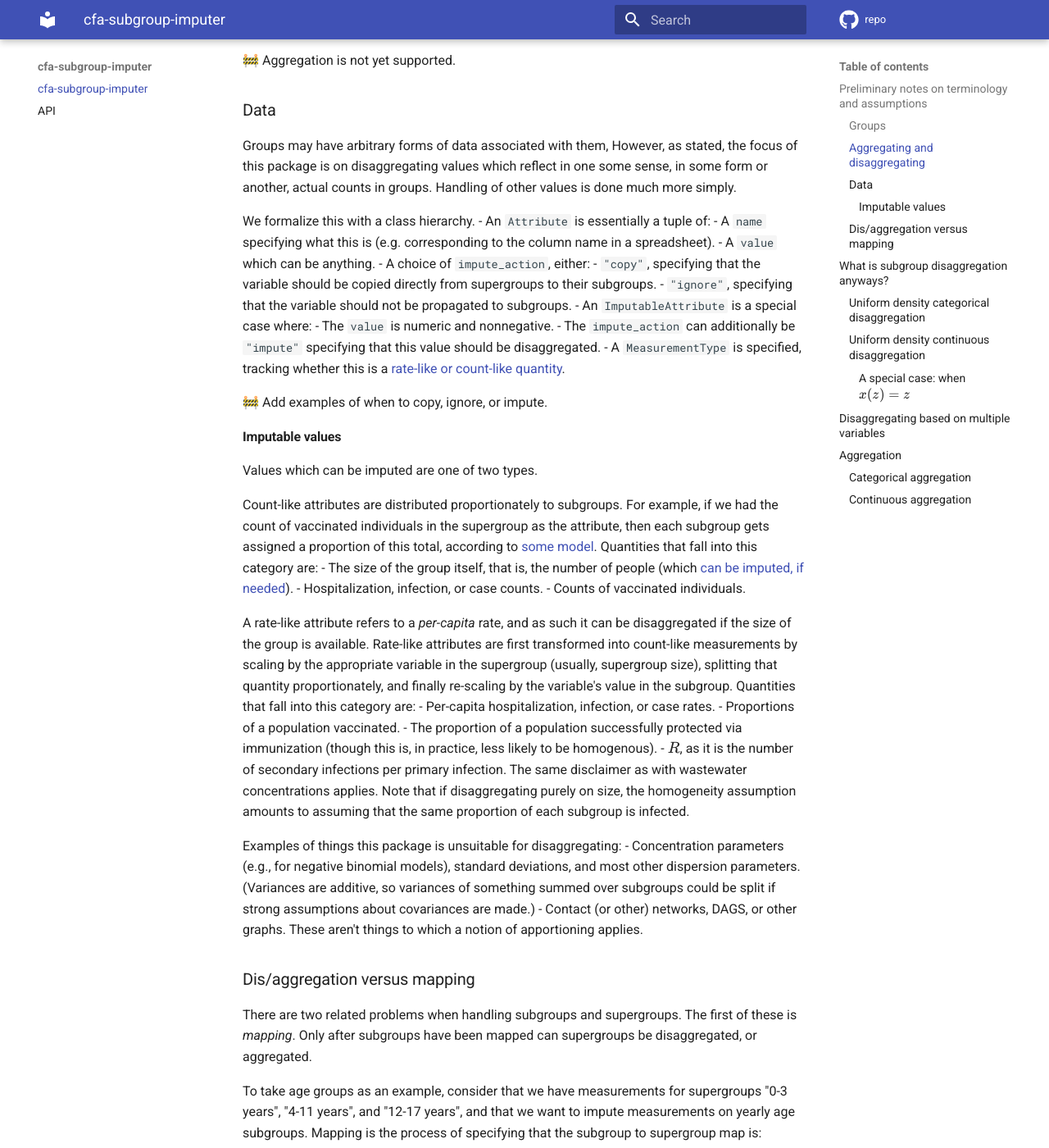
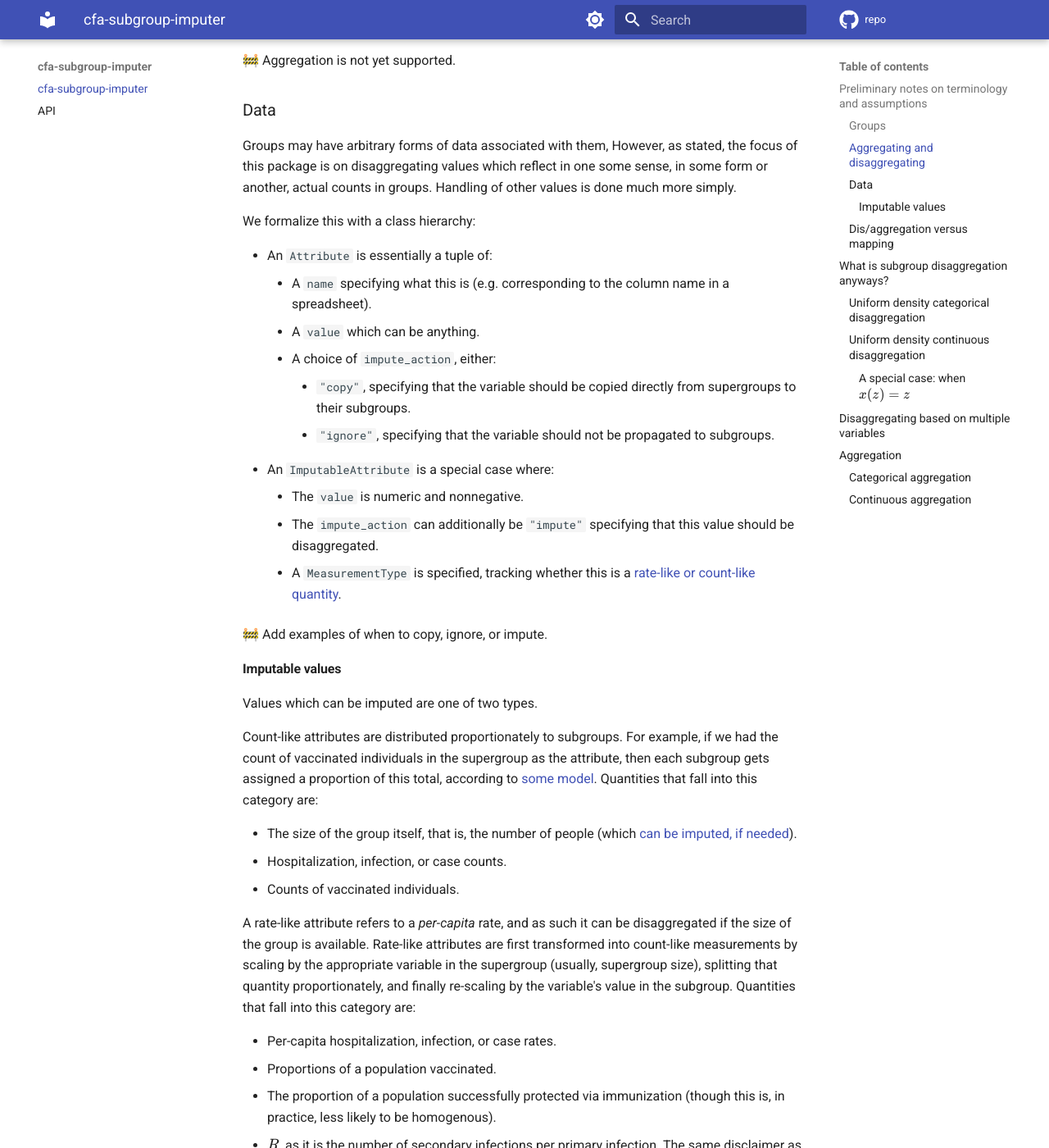
Before and after one commit to CDCgov/cfa-subgroup-imputer, an MkDocs documentation site: the page built from docs/index.md, in a window 1280 px wide and 1400 px high, scrolled down 1079 px. Shown: the whole window at 82% size. Built offline with MkDocs 1.6.1 and Material for MkDocs 9.7.7, drawn with Linux system fonts in a browser that asks for light colours; comment, search, counter and statistics services are not loaded; some of the changed text lies outside the part shown.

Commit message:
Update docs (#35)
* Fix API docs

* fixup: typo in yaml options

* whitespace problems

* Add dark mode

* math typo

````diff
--- a/docs/index.md
+++ b/docs/index.md
@@ -4,7 +4,6 @@ This is a package for working with [groups](#groups), specifically for disaggreg
 The scope of disaggregatable variables is discussed [below](#imputable-values), but, roughly, is any variable which can be expressed as either a count or a ratio of counts per something.
 It is focused on disaggregating subgroups of homogeneous supergroups, though extensions are possible to non-homogenous cases when the source of heterogeneity, and its effect, are known and available in the data.
 This package does not infer models for disaggregating.
-
 
 ## Preliminary notes on terminology and assumptions
 
@@ -17,7 +16,6 @@ For our purposes, a group is an arbitrary subpopulation (possibly the entire pop
 In particular, we are thinking about groups of people, so while the mathematical presentation is general, the scope may in practice be somewhat more restricted.
 A group becomes a subgroup or supergroup only in relation to other groups.
 In particular, subgroups and supergroups are important for [tracking the flow of data](#aggregating-and-disaggregating).
-
 
 We will assume that subgroups provided comprise the entire supergroup.
 That is, that there won't be a supergroup of children under 18 with subgroups 1-11 year olds, and 12-17 year olds, as this is missing infants less than one year old.
@@ -39,7 +37,8 @@ Groups may have arbitrary forms of data associated with them,
 However, as stated, the focus of this package is on disaggregating values which reflect in one some sense, in some form or another, actual counts in groups.
 Handling of other values is done much more simply.
 
-We formalize this with a class hierarchy.
+We formalize this with a class hierarchy:
+
 - An `Attribute` is essentially a tuple of:
   - A `name` specifying what this is (e.g. corresponding to the column name in a spreadsheet).
   - A `value` which can be anything.
@@ -60,6 +59,7 @@ Values which can be imputed are one of two types.
 Count-like attributes are distributed proportionately to subgroups.
 For example, if we had the count of vaccinated individuals in the supergroup as the attribute, then each subgroup gets assigned a proportion of this total, according to [some model](#what-is-subgroup-imputation-anyways).
 Quantities that fall into this category are:
+
 - The size of the group itself, that is, the number of people (which [can be imputed, if needed](#a-special-case-when)).
 - Hospitalization, infection, or case counts.
 - Counts of vaccinated individuals.
@@ -67,12 +67,14 @@ Quantities that fall into this category are:
 A rate-like attribute refers to a _per-capita_ rate, and as such it can be disaggregated if the size of the group is available.
 Rate-like attributes are first transformed into count-like measurements by scaling by the appropriate variable in the supergroup (usually, supergroup size), splitting that quantity proportionately, and finally re-scaling by the variable's value in the subgroup.
 Quantities that fall into this category are:
+
 - Per-capita hospitalization, infection, or case rates.
 - Proportions of a population vaccinated.
 - The proportion of a population successfully protected via immunization (though this is, in practice, less likely to be homogenous).
 - $R$, as it is the number of secondary infections per primary infection. The same disclaimer as with wastewater concentrations applies. Note that if disaggregating purely on size, the homogeneity assumption amounts to assuming that the same proportion of each subgroup is infected.
 
 Examples of things this package is unsuitable for disaggregating:
+
 - Concentration parameters (e.g., for negative binomial models), standard deviations, and most other dispersion parameters. (Variances are additive, so variances of something summed over subgroups could be split if strong assumptions about covariances are made.)
 - Contact (or other) networks, DAGS, or other graphs. These aren't things to which a notion of apportioning applies.
 
@@ -82,9 +84,9 @@ There are two related problems when handling subgroups and supergroups.
 The first of these is _mapping_.
 Only after subgroups have been mapped can supergroups be disaggregated, or aggregated.
 
-
 To take age groups as an example, consider that we have measurements for supergroups "0-3 years", "4-11 years", and "12-17 years", and that we want to impute measurements on yearly age subgroups.
 Mapping is the process of specifying that the subgroup to supergroup map is:
+
 ```python
 sub_to_super = {
     "0 years" : "0-3 years",
@@ -110,10 +112,10 @@ sub_to_super = {
 
 Both subgroups and supergroups are defined by values of some _variable_.
 The package provides support for automatically creating mappings for:
+
 1. Age groups, via the `AgeGroupHandler`, in which both subgroups and supergroups are defined by age.
 2. Subgroups which are defined by a categorical random variable which is _distinct_ from the one defines supergroups, and for which all levels are present in all supergroups, via the `OuterProductHandler`. For example, stratifying regional supergroups by vaccination status, where the supergroups are defined by region, and subgroups are defined by the vaccination status _and_ region.
 3. Case 2. except that not all subgroup categories are present in all supergroup categories. For example, if the supergroups are states and the subgroups are counties. In this case, all pairs of subgroup and supergroup categories needed must be provided.
-
 
 ## What is subgroup disaggregation anyways?
 
@@ -123,9 +125,11 @@ From this (these) other variable(s), we can in some way obtain a set of proporti
 
 Supergroup $i$ has subgroups $j \in 1, \dots J_i$, and proportion vector $\boldsymbol{\pi}_i = \pi_{i1}, \dots \pi_{iJ_i}$, with $1 = \sum_j \pi_{ij}$.
 We will impute
+
 ```math
 \hat{y}_{ij} = \pi_{ij} \hat{y}_i
 ```
+
 We convert densities to masses before disaggregation so that we can retain this mass-splitting paradigm for all subgroup disaggregation.
 
 Subgroup disaggregation is thus the problem of defining and computing $\boldsymbol{\pi}(\mathbf{x})$.
@@ -144,6 +148,7 @@ In this case, it is assumed that the same weight model $\boldsymbol{\pi}(\mathbf
 This is perhaps the simplest of all disaggregation cases.
 There is a single categorical subgrouping variable, and we have either rate or count measurements for each subgroup.
 Here we have
+
 ```math
 \pi_{ij} = \frac{x_{ij}}{\sum_j x_{ij}} = \frac{x_{ij}}{x_{i}}
 ```
@@ -159,9 +164,11 @@ This assumption about proportionality among subgroups is baked into this disaggr
 Supergroup $i$ has $\hat{y}_i$ vaccinated individuals, to each subgroup of which we distribute a fraction $\pi_{ij} = x_{ij} / x_i$.
 It is instructive to look at the implied vaccination _rates_.
 For supergroup $i$ that is $\hat{y}_i / x_i$, and for subgroup $ij$ it is
+
 ```math
 \frac{\hat{y}_{ij}}{x_{ij}} = \frac{(x_{ij} / x_i) \hat{y}_i}{x_{ij}} = \frac{\hat{y}_{i}}{x_{i}}
 ```
+
 Thus, we have assumed that the vaccination rate is uniform across the age supergroups.
 
 What if our data weren't numbers of vaccinated individuals but vaccination rates?
@@ -180,12 +187,14 @@ In the uniform density case, there is a single variable $x(z)$ which is used to
 
 The supergroups are defined by ranges of $z$ specified by breakpoints $z_0, \dots, z_I$, with supergroup $i$ spanning $z_{i - 1}$ to $z_i$.
 Our model here is
+
 ```math
 \hat{y}_i = \int_{z_{i - 1}}^{z_{i}} y(z) x(z) \mathrm{d}z
 ```
 
-Each of these ranges is further subdivided by breakpoints $ z_{ij} \in z_{i0}, \dots, z_{iJ_i}$.
+Each of these ranges is further subdivided by breakpoints $z_{ij} \in z_{i0}, \dots, z_{iJ_i}$.
 Analogously to above we have
+
 ```math
 \hat{y}_{ij} = \int_{z_{(i)(j-1)}}^{z_{ij}} y(z) x(z) \mathrm{d}z
 ```
@@ -193,25 +202,32 @@ Analogously to above we have
 Making this equation useable in practice requires imposing more structure on the integral.
 The package offers one option for this (though more may eventually be added), in which we assume that $y(z)$ is piecewise constant functions, uniform on the intervals $z_{i - 1}$ to $z_i$.
 In this case,
+
 ```math
 \hat{y}_i = \int_{z_{i - 1}}^{z_{i}} y_i x(z) \mathrm{d}z = y_i \int_{z_{i - 1}}^{z_{i}} x(z) \mathrm{d}z = y_i x_i
 ```
+
 where assume that we know the integrated value $x_i$ measured for each group.
 Thus
+
 ```math
 y_i = \frac{\hat{y_i}}{x_i}
 ```
 
 Applying the piecewise constant definition to the subgroup equation, we obtain
+
 ```math
 \hat{y}_{ij} = \frac{\hat{y}_i}{x_i} \int_{z_{(i)(j-1)}}^{z_{ij}} x(z) \mathrm{d}z = \frac{\hat{y}_i}{x_i} x_{ij}
 ```
+
 where again we assume we know the integrated value $x_{ij}$ for each subgroup.
 
 Rearranging, we obtain
+
 ```math
 \hat{y}_{ij} = \frac{x_{ij}}{x_i} \hat{y}_i
 ```
+
 which fits into the stated weight-based framework with $\pi_{ij} = x_{ij} / x_i$.
 It also fits into the categorical approach above if we define $w_{ij}$ to be 0 for all subgroups not contained within a supergroup, as $\sum_j x_{ij} = x_i$.
 Thus, this framework is also a uniform density approach.
@@ -262,5 +278,5 @@ Rate measurements can then be transformed back into rates using the total popula
 ### Continuous aggregation
 
 For any interval from $z_{(i)(j-1)}$ to $z_{ij}$, we know $x_{ij} = \int_{z_{(i)(j-1)}}^{z_{ij}}x(z) \mathrm{d}z$ and either count $y_{ij} = \int_{z_{(i)(j-1)}}^{z_{ij}} y(z) x(z) \mathrm{d}z$ or rate $y_{ij} = \left( \int_{z_{(i)(j-1)}}^{z_{ij}} y(z) x(z) \mathrm{d}z \right) / \left( \int_{z_{(i)(j-1)}}^{z_{ij}}x(z) \mathrm{d}z \right)$.
-If $y$ is a count, then  we simply sum up the subinterval values, getting $\hat{y}_i = \sum_j y_{ij}$, if it is a rate we must first multiply by the $x_{ij}$ as in the categorical case.
+If $y$ is a count, then we simply sum up the subinterval values, getting $\hat{y}_i = \sum_j y_{ij}$, if it is a rate we must first multiply by the $x_{ij}$ as in the categorical case.
 If working with rates, after summing, we must divide by the total size $\hat{x}_i = \sum_j x_{ij}$ to obtain the total rate.
--- a/mkdocs.yaml
+++ b/mkdocs.yaml
@@ -13,15 +13,24 @@ theme:
   name: "material"
   icon:
     repo: fontawesome/brands/github
+  palette:
+    # dark/light mode toggle
+    - scheme: default
+      toggle:
+        icon: material/brightness-7
+        name: Switch to dark mode
+    - scheme: slate
+      toggle:
+        icon: material/brightness-4
+        name: Switch to light mode
 
 plugins:
   - mkdocstrings:
       handlers:
         python:
           options:
-            extra:
-              show_root_heading: true
-              show_full_root_path: true
+            show_root_heading: true
+            show_root_full_path: true
             docstring_section_style: list
             docstring_style: numpy
   - search
````
Also changed, not shown: docs/api.md (+7 -3 lines).
